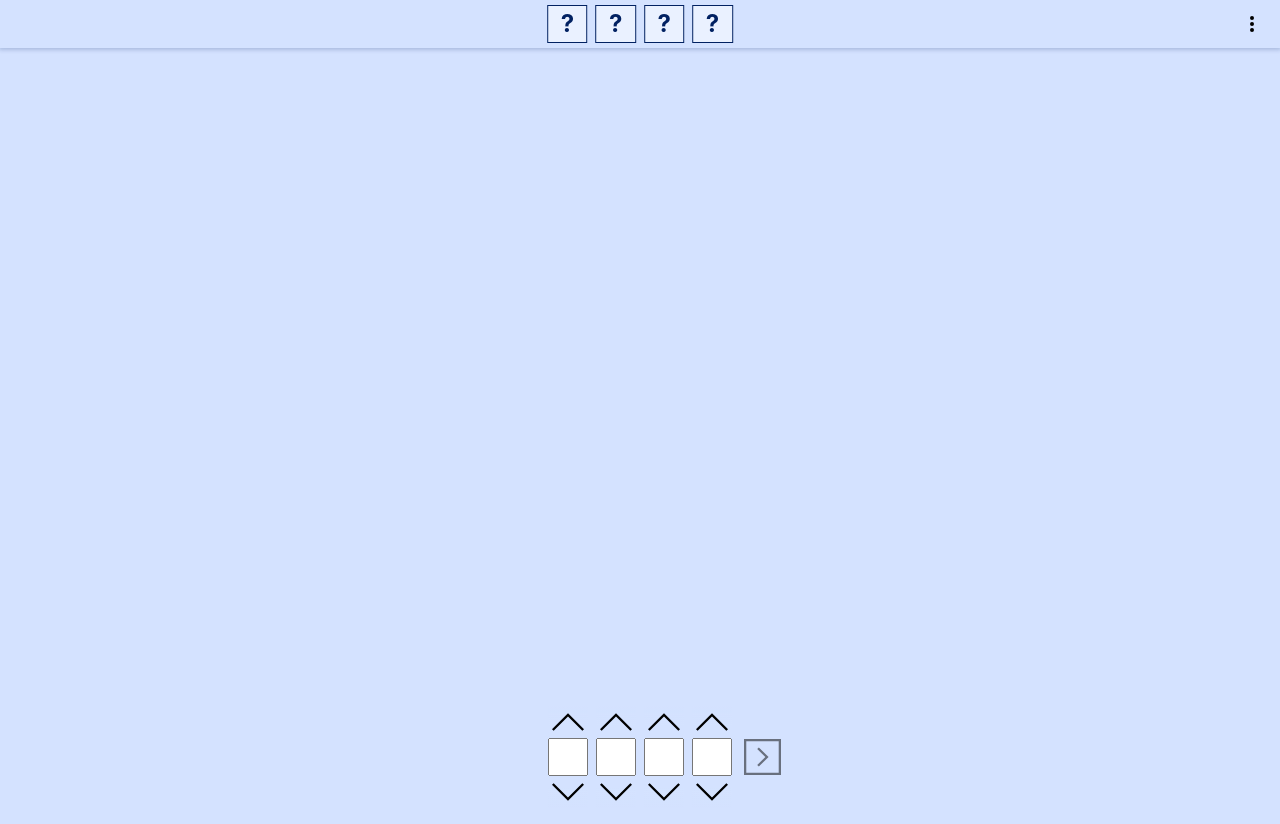
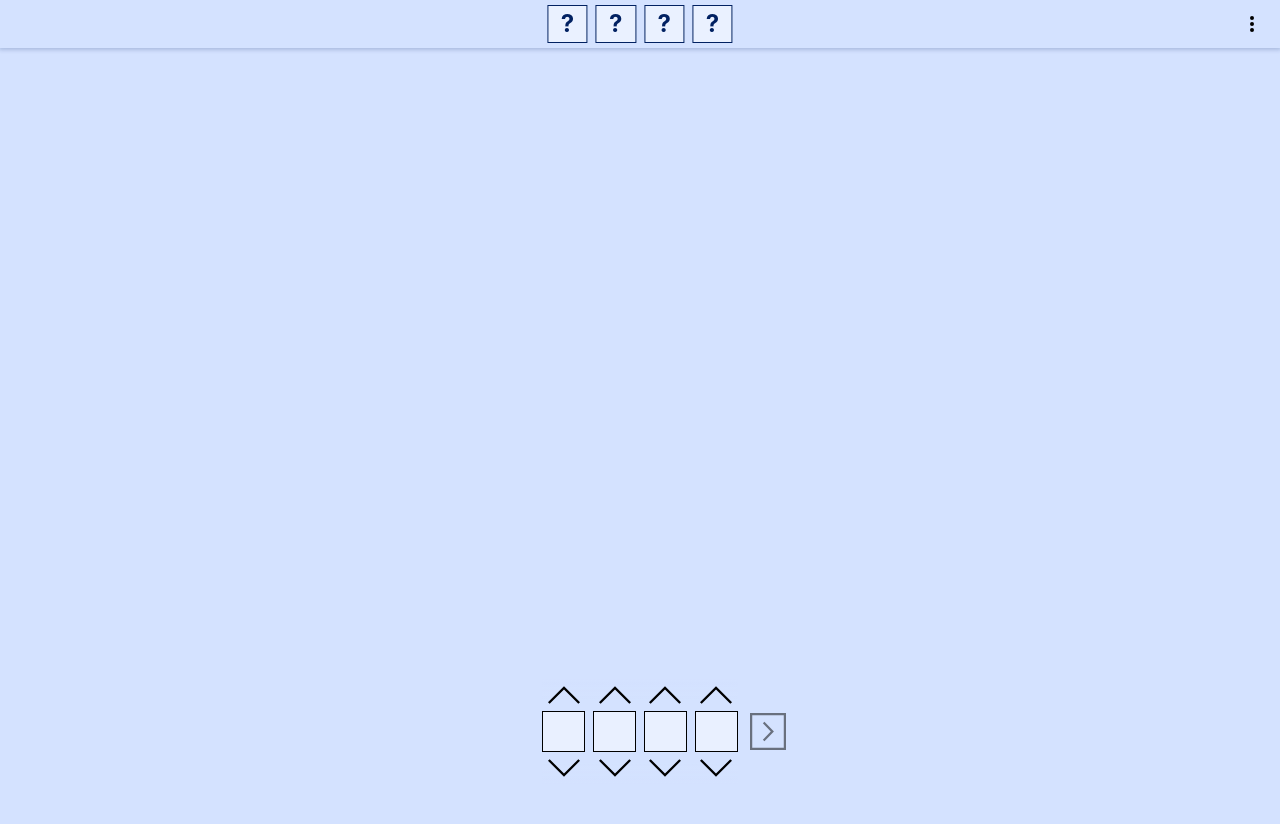
Before and after one commit to RoHell/mastermind, a Vue app: page / in a window 1280 px wide. Both pictures are taken after a click on the button "Play". After the commit the page ends 800 px from the top, so only its background shows below. Built offline with nearby package versions, Linux system fonts and the light colour scheme.

Commit message:
Add NumberWrapper component

```diff
--- a/src/App.vue
+++ b/src/App.vue
@@ -1,8 +1,9 @@
 <script setup lang="ts">
 import { computed, ref } from 'vue'
 import TopBar from './components/TopBar.vue'
-import GuessField from './components/GuessField.vue'
+import NumberHits from './components/NumberHits.vue'
 import NumberPicker from './components/NumberPicker.vue'
+import NumberWrapper from './components/NumberWrapper.vue'
 
 import { useNumbers } from './composables'
 import { HitInterface } from './types'
@@ -11,7 +12,7 @@ const { NUMBERS_COUNT, NUMBERS_RANGE, hits } = useNumbers()
 
 const targetNumbers = ref<number[]>([])
 
-const current = computed<HitInterface>(() => hits.value[0])
+const showTargetNumber = computed(() => hits.value[0]?.points && (hits.value[0].points >= NUMBERS_COUNT))
 
 const generateTargetNumber = () => {
   targetNumbers.value = Array.from({ length: NUMBERS_COUNT }, () => Math.floor(Math.random() * NUMBERS_RANGE))
@@ -46,20 +47,6 @@ const addHit = (hit: HitInterface) => hits.value.unshift(hit)
     }"
   >
     <TopBar class="mastermind__top-bar">
-      <div v-if="targetNumbers.length" class="mastermind__target">
-        <span
-          v-if="current?.points && (current.points >= NUMBERS_COUNT)"
-          v-for="number in targetNumbers"
-          class="top-bar__digit"
-        >
-          {{ number }}
-        </span>
-        <span
-          v-else
-          v-for="_ in NUMBERS_COUNT"
-          class="top-bar__digit"
-        >?</span>
-      </div>
       <template #left>
         <button
           v-if="targetNumbers.length && hits.length"
@@ -69,6 +56,19 @@ const addHit = (hit: HitInterface) => hits.value.unshift(hit)
           <img src="./assets/icons/reload.svg" width="18" height="18" />
         </button>
       </template>
+
+      <div v-if="targetNumbers.length" class="mastermind__target">
+        <NumberWrapper
+          class="mastermind__target-numbers"
+          :numbers="showTargetNumber ? targetNumbers : Array(NUMBERS_COUNT)"
+        >
+          <template #number="{ number }">
+            <span v-if="showTargetNumber">{{ number }}</span>
+            <span v-else>?</span>
+          </template>
+        </NumberWrapper>
+      </div>
+
       <template #right>
         <button
           class="top-bar__action"
@@ -79,11 +79,11 @@ const addHit = (hit: HitInterface) => hits.value.unshift(hit)
       </template>
     </TopBar>
   </header>
+
   <main>
     <div v-if="targetNumbers.length" class="mastermind__fields">
-
       <TransitionGroup name="list" tag="div" class="mastermind__rounds">
-        <GuessField
+        <NumberHits
           v-for="(field, index) in hits"
           :key="hits.length - index"
           :field="field"
@@ -189,7 +189,7 @@ main {
   position: absolute;
 }
 
-.top-bar__digit {
+.mastermind__target-numbers::v-deep .number-wrapper__digit {
   border: 1px solid;
   background-color: rgba(white, 0.5);
   width: 2.4rem;
--- /dev/null
+++ b/src/components/NumberHits.vue
@@ -0,0 +1,31 @@
+<script setup lang="ts">
+import NumberWrapper from './NumberWrapper.vue'
+import { HitInterface } from '../types';
+
+interface Props {
+  field: HitInterface
+  round: number
+}
+
+defineProps<Props>()
+</script>
+
+<template>
+  <NumberWrapper :numbers="field.numbers">
+    <template #left>
+      <span>{{ round }}.</span>
+    </template>
+
+    <template #number="{ number }">
+      <input
+        :value="number"
+        type="number"
+        disabled
+      />
+    </template>
+
+    <template #right>
+      {{ field.points?.toFixed(1) }}
+    </template>
+  </NumberWrapper>
+</template>
--- a/src/components/NumberPicker.vue
+++ b/src/components/NumberPicker.vue
@@ -1,6 +1,8 @@
 <script setup lang="ts">
 import { computed } from 'vue';
 import { useNumbers } from '../composables'
+
+import NumberWrapper from './NumberWrapper.vue'
 
 const emit = defineEmits(['submit'])
 
@@ -22,15 +24,8 @@ const validate = (event: Event, index: number) => {
 </script>
 
 <template>
-  <div class="number-picker">
-    <div class="number-picker__round" />
-
-    <div class="number-picker__digits">
-      <div
-        v-for="(_, index) in pickedNumbers"
-        :key="index"
-        class="number-picker__digit"
-      >
+  <NumberWrapper class="number-picker" :numbers="pickedNumbers">
+    <template #number="{ index }">
       <button
         :disabled="pickedNumbers[index] >= MAX"
         @click="pickedNumbers[index]++"
@@ -49,6 +44,7 @@ const validate = (event: Event, index: number) => {
         :max="MAX"
         :min="MIN"
         :tabindex="index"
+        class="number-picker__input"
         @input="validate($event, index)"
       />
       <button
@@ -63,65 +59,42 @@ const validate = (event: Event, index: number) => {
           }"
         />
       </button>
-      </div>
-    </div>
-    <div class="number-picker__action">
+    </template>
+
+    <template #right>
       <button
         @click="onSubmit"
         :disabled="isDisabled"
+        class="number-picker__submit"
       >
         <img
           src="../assets/icons/play.svg"
-          class="number-picker__submit"
+          class="number-picker__submit-icon"
           :class="{
-            'number-picker__submit--disabled': isDisabled
+            'number-picker__submit-icon--disabled': isDisabled
           }"
         >
       </button>
-    </div>
-  </div>
+    </template>
+  </NumberWrapper>
 </template>
 
 <style lang="scss" scoped>
-.number-picker {
-  position: relative;
-  display: flex;
-  flex-wrap: wrap;
-  align-items: center;
-  gap: 0.75rem;
 
-  &__digits {
-    display: flex;
-    align-items: center;
-    gap: 0.5rem;
-
-    input {
-      font-size: 1.5rem;
-      text-align: center;
-      width: 2rem;
-      height: 2rem;
-
+.number-picker::v-deep {
+  .number-wrapper__digits {
+    background-image: linear-gradient(transparent, var(--background-color) 20%, var(--background-color) 80%, transparent);
   }
 }
-
-  &__digit {
-    display: flex;
-    flex-direction: column;
-    align-items: center;
-    background-image: linear-gradient(transparent, var(--background-color) 20%, var(--background-color) 80%, transparent);
+.number-picker {
+  &__submit {
+    background-color: var(--background-color);
   }
 
-  &__round {
+  &__submit-icon {
     width: 2.3rem;
     height: 2.3rem;
-    display: flex;
-    place-content: center;
-    align-items: center;
-  }
-
-  &__submit {
-    width: 2.3rem;
-    height: 2.3rem;
+    background-color: var(--background-color);
   }
 
   &__chevron {
@@ -129,33 +102,15 @@ const validate = (event: Event, index: number) => {
     height: 2rem;
   }
 
-  &__chevron, &__submit {
+  &__chevron, &__submit-icon {
     &--disabled {
       pointer-events: none;
       opacity: 0.5;
     }
   }
 
-  &__points {
-    font-size: 1.5rem;
-    width: 2.3rem;
-    height: 2.3rem;
-  }
-
-  &__action {
-    left: 100%;
-    background-color: var(--background-color);
+  &__input {
+    background-color: rgba(white, 0.5);
   }
 }
-/* Chrome, Safari, Edge, Opera */
-input::-webkit-outer-spin-button,
-input::-webkit-inner-spin-button {
-  -webkit-appearance: none;
-  margin: 0;
-}
-
-/* Firefox */
-input[type=number] {
-  -moz-appearance: textfield;
-}
 </style>
--- a/src/components/GuessField.vue
+++ b/src/components/NumberWrapper.vue
@@ -1,43 +1,34 @@
 <script setup lang="ts">
-import { HitInterface } from '../types';
-
 interface Props {
-  field: HitInterface
-  round: number
+  numbers: number[]
 }
 
 defineProps<Props>()
-
-const emit = defineEmits(['submit'])
-
 </script>
 
 <template>
-  <div class="number-picker">
-    <div class="number-picker__round">
-      <span>{{ round }}.</span>
+  <div class="number-wrapper">
+    <div class="number-wrapper__left">
+      <slot name="left" />
     </div>
-    <div class="number-picker__digits">
+    <div class="number-wrapper__digits">
       <div
-        v-for="(number, index) in field.numbers"
+        v-for="(number, index) in numbers"
         :key="index"
-        class="number-picker__digit"
+        class="number-wrapper__digit"
       >
-        <input
-          :value="number"
-          type="number"
-          disabled
-        />
-      </div>
+
+        <slot name="number" :number="number" :index="index" />
     </div>
-    <div class="number-picker__action">
-      <div class="number-picker__points">{{ field.points?.toFixed(1) }}</div>
+    </div>
+    <div class="number-wrapper__right">
+      <slot name="right" />
     </div>
   </div>
 </template>
 
 <style lang="scss" scoped>
-.number-picker {
+.number-wrapper {
   position: relative;
   display: flex;
   flex-wrap: wrap;
@@ -49,11 +40,12 @@ const emit = defineEmits(['submit'])
     align-items: center;
     gap: 0.5rem;
 
-    input {
+    :slotted(input) {
       font-size: 1.5rem;
       text-align: center;
-      width: 2rem;
-      height: 2rem;
+      width: 2.3rem;
+      height: 2.3rem;
+      border: 1px solid;
     }
   }
 
@@ -63,7 +55,7 @@ const emit = defineEmits(['submit'])
     align-items: center;
   }
 
-  &__round {
+  &__left {
     width: 2.3rem;
     height: 2.3rem;
     display: flex;
@@ -71,25 +63,22 @@ const emit = defineEmits(['submit'])
     align-items: center;
   }
 
-  &__points {
+  &__right {
+    left: 100%;
     font-size: 1.5rem;
     width: 2.3rem;
     height: 2.3rem;
   }
-
-  &__action {
-    left: 100%;
-  }
 }
 /* Chrome, Safari, Edge, Opera */
-input::-webkit-outer-spin-button,
-input::-webkit-inner-spin-button {
+:slotted(input::-webkit-outer-spin-button),
+:slotted(input::-webkit-inner-spin-button) {
   -webkit-appearance: none;
   margin: 0;
 }
 
 /* Firefox */
-input[type=number] {
+:slotted(input[type=number]) {
   -moz-appearance: textfield;
 }
 </style>
--- a/src/style.css
+++ b/src/style.css
@@ -38,6 +38,7 @@ button {
 #app {
   max-width: 1280px;
   width: 100%;
+  min-height: 100vh;
   margin: 0 auto;
   text-align: center;
 }
```
Lines whose indentation alone changed are shown as unchanged.
